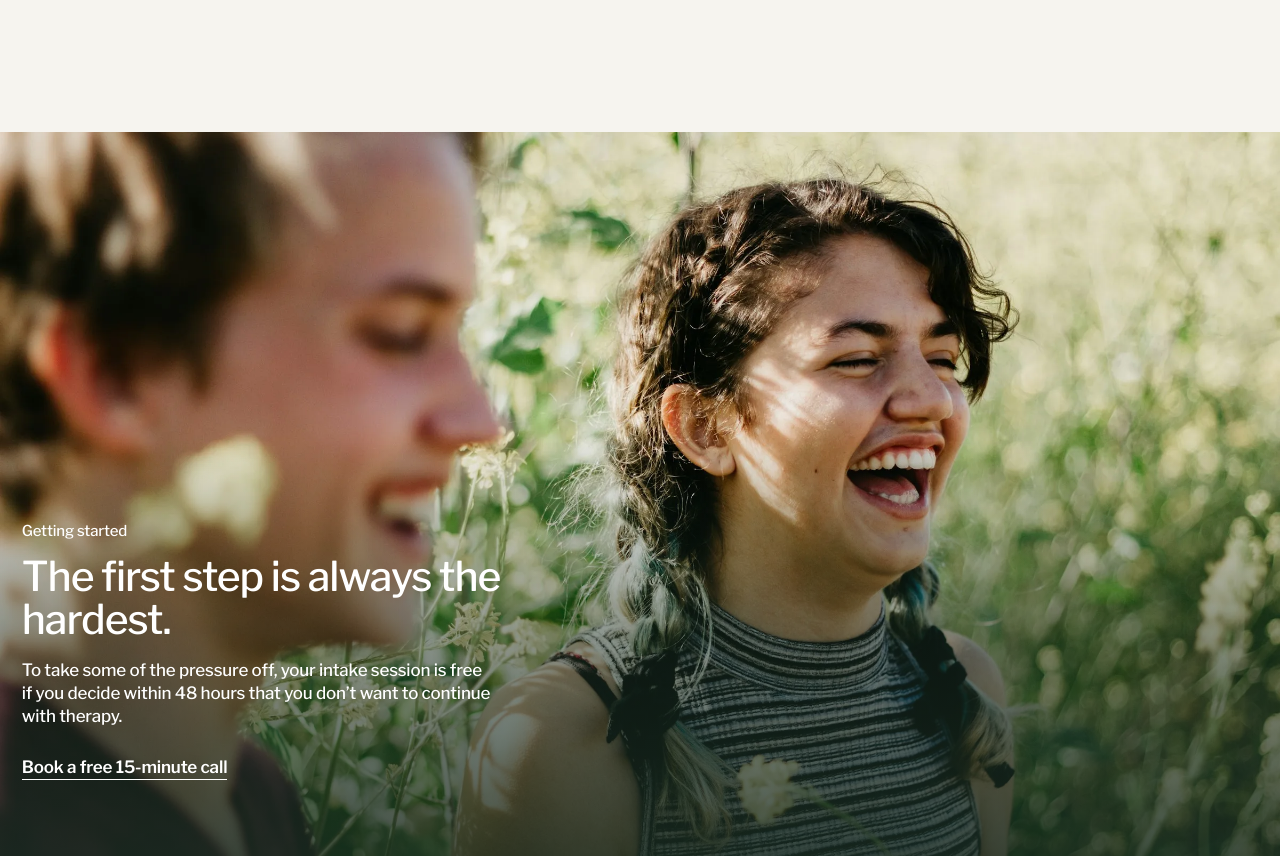
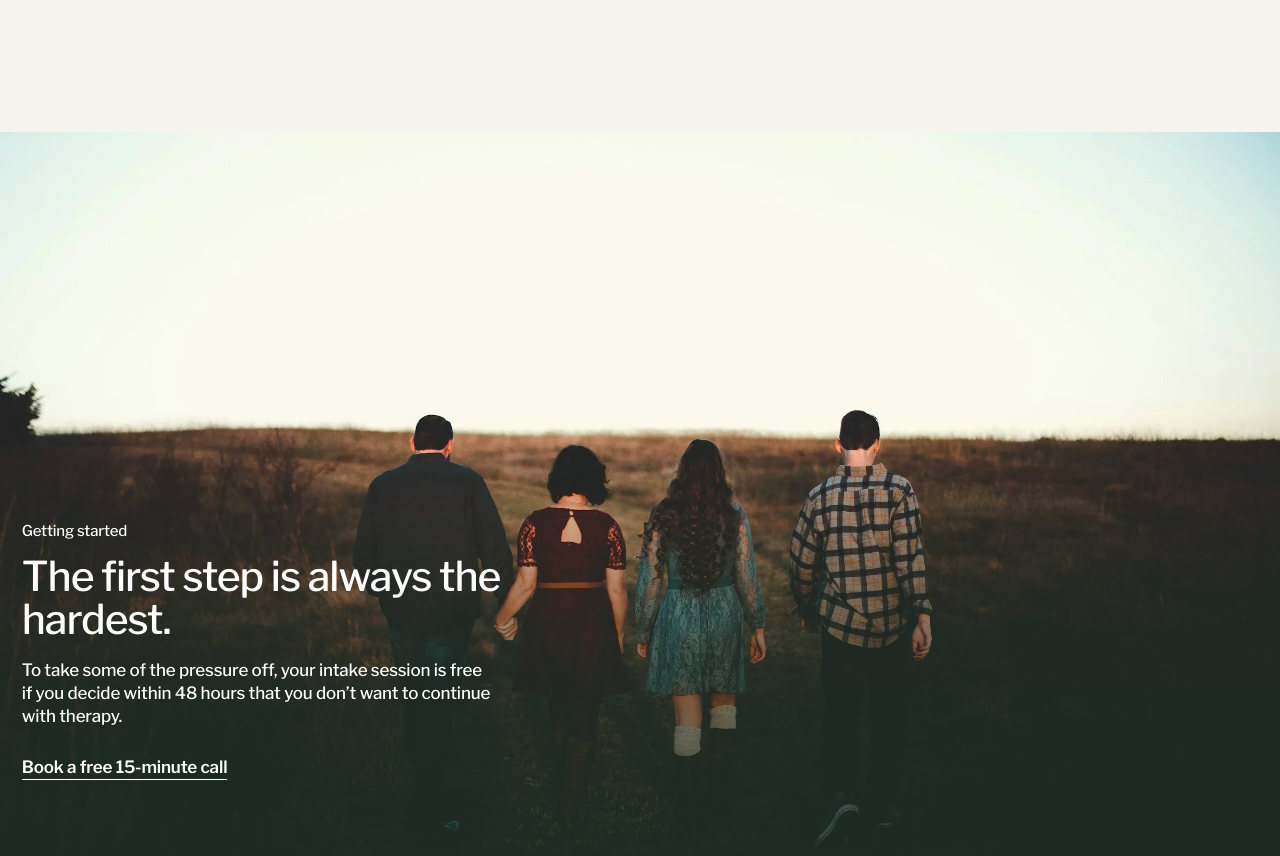
Before and after one commit to losmanzanos/william, a plain HTML site: page index.html in a window 1280 px wide. Shown: the part 2580-3436 px from the top of the page. Drawn offline with nearby package versions, Linux system fonts and the light colour scheme; a web font is replaced by a local one.

Commit message:
Revert band photo swap pending licensed image

```diff
--- a/index.html
+++ b/index.html
@@ -82,7 +82,7 @@
 </section>
 
 <section class="band" aria-labelledby="band-h">
-  <img src="assets/img/friends-laughing.webp" alt="Two friends laughing together outside on a sunny day" width="2400" height="1600" loading="lazy">
+  <img src="assets/img/family-walking-sunset.webp" alt="A family of four walking together across a field at sunset" width="2400" height="1600" loading="lazy">
   <div class="in g">
     <p class="lab">Getting started</p>
     <h2 id="band-h">The first step is always the hardest.</h2>
```
Also changed, not shown: assets/img/family-walking-sunset.webp (added), assets/img/friends-laughing.webp (deleted).
